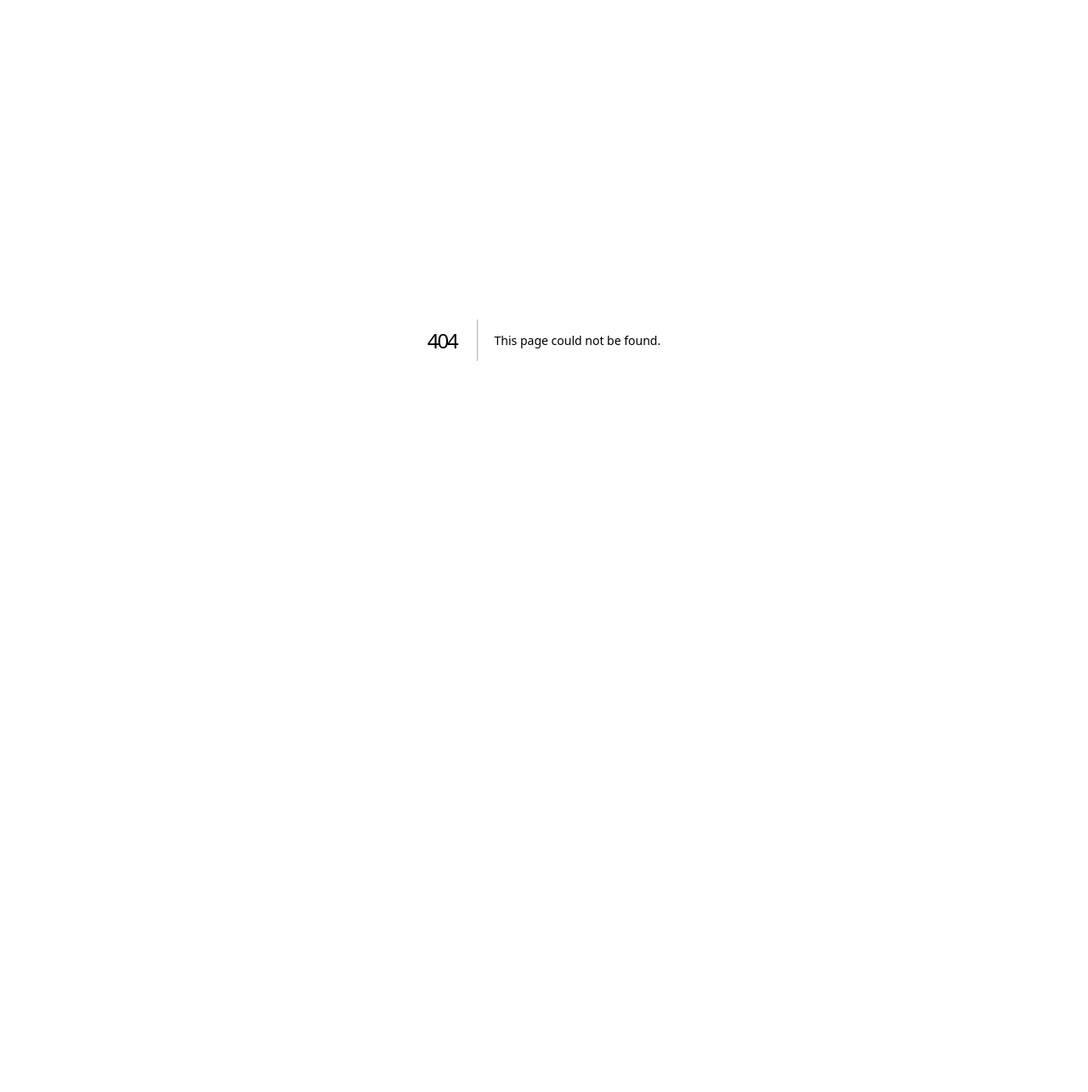
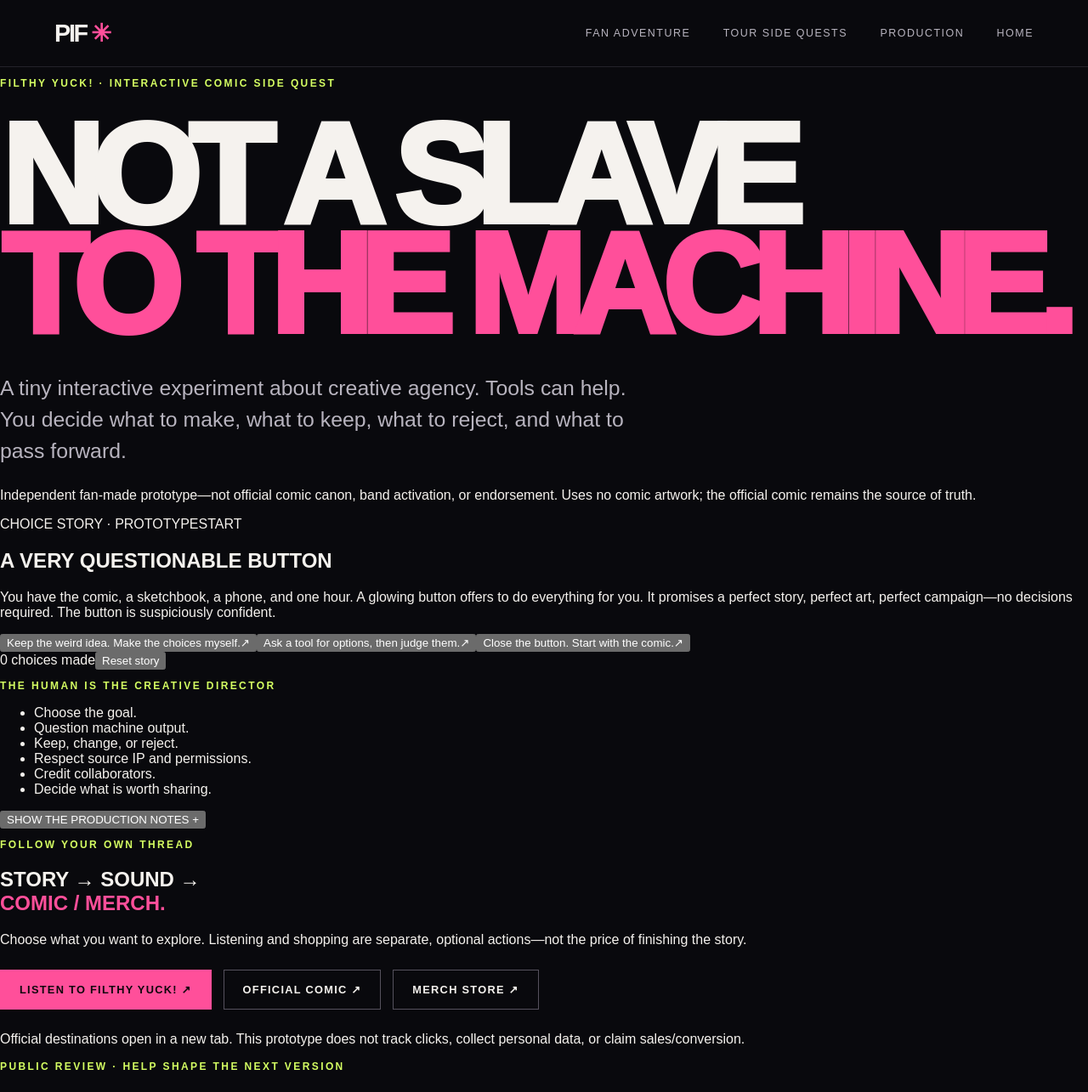
Before and after one commit to Loptr-Lab/pay-it-forward, a Next.js app: page /filthy-yuck in a window 1280 px wide. Before the commit this address had no page. Shown: the top 1285 px of the page at 85% size. Before the commit the page ends 800 px from the top, so only its background shows below. Built offline with nearby package versions, Linux system fonts and the light colour scheme.

Commit message:
Build interactive FILTHY YUCK public review prototype

```diff
--- /dev/null
+++ b/src/app/filthy-yuck/page.tsx
@@ -0,0 +1,59 @@
+"use client";
+
+import Link from "next/link";
+import { useState } from "react";
+import Breadcrumbs from "../components/Breadcrumbs";
+import { story, storyStart } from "./story";
+
+export default function FilthyYuckPage() {
+  const [nodeId, setNodeId] = useState(storyStart);
+  const [history, setHistory] = useState<string[]>([]);
+  const [showProcess, setShowProcess] = useState(false);
+  const node = story[nodeId];
+
+  function choose(next: string) {
+    setHistory((current) => [...current, nodeId]);
+    setNodeId(next);
+  }
+  function restart() {
+    setNodeId(storyStart);
+    setHistory([]);
+  }
+
+  return <main className="experience-page fy-page">
+    <header className="experience-nav"><Link href="/" className="wordmark">PIF<span>✳</span></Link><nav aria-label="Visitor pathways"><Link href="/adventure/">Fan adventure</Link><Link href="/tour-side-quests/">Tour side quests</Link><Link href="/every-day/#makers">Production</Link><Link href="/">Home</Link></nav></header>
+    <Breadcrumbs items={[{label:"Home",href:"/"},{label:"Fan Adventure",href:"/adventure/"},{label:"FILTHY YUCK!",href:"/filthy-yuck/"}]} />
+    <section className="fy-hero">
+      <p className="eyebrow">FILTHY YUCK! · INTERACTIVE COMIC SIDE QUEST</p>
+      <h1>NOT A SLAVE<br/><em>TO THE MACHINE.</em></h1>
+      <p className="experience-lede">A tiny interactive experiment about creative agency. Tools can help. You decide what to make, what to keep, what to reject, and what to pass forward.</p>
+      <p className="fy-disclaimer">Independent fan-made prototype—not official comic canon, band activation, or endorsement. Uses no comic artwork; the official comic remains the source of truth.</p>
+    </section>
+    <section className="fy-story-wrap" aria-label="Interactive story">
+      <div className="fy-story-panel">
+        <div className="fy-story-meta"><span>CHOICE STORY · PROTOTYPE</span><span>{history.length ? `STEP ${history.length + 1}` : "START"}</span></div>
+        <h2>{node.title}</h2>
+        <p>{node.text}</p>
+        {!node.ending && <div className="fy-choices" role="group" aria-label="Choose what happens next">{node.choices?.map((choice,index)=><button key={choice.next+index} onClick={()=>choose(choice.next)}>{choice.label}<span aria-hidden="true">↗</span></button>)}</div>}
+        {node.ending && <div className="fy-ending-actions"><p className="fy-ending-note">THE END OF THIS THREAD. YOUR NEXT MOVE IS YOURS.</p><button className="fy-restart" onClick={restart}>RESTART · EXPLORE ANOTHER CHOICE ↻</button><a className="fy-official-link" href="https://notatoymerch.myshopify.com/products/filthy-yuck-comic" target="_blank" rel="noreferrer">EXPLORE THE OFFICIAL COMIC ↗</a></div>}
+        <div className="fy-story-footer"><span>{history.length} choice{history.length===1?"":"s"} made</span><button onClick={restart} className="fy-small-reset">Reset story</button></div>
+      </div>
+      <aside className="fy-principles">
+        <p className="eyebrow">THE HUMAN IS THE CREATIVE DIRECTOR</p>
+        <ul><li>Choose the goal.</li><li>Question machine output.</li><li>Keep, change, or reject.</li><li>Respect source IP and permissions.</li><li>Credit collaborators.</li><li>Decide what is worth sharing.</li></ul>
+        <button className="fy-process-toggle" onClick={()=>setShowProcess((v)=>!v)} aria-expanded={showProcess}>{showProcess?"HIDE":"SHOW"} THE PRODUCTION NOTES {showProcess?"−":"+"}</button>
+        {showProcess && <div className="fy-process-notes"><strong>How this demo was made</strong><p>Human-authored story beats and choices; React state handles branching. No generative model runs in the experience. AI may assist a creator during development, but it is optional and is not the author or authority.</p><p>This is an Ink-inspired branching prototype, not yet compiled with the Ink runtime. The story source is kept separate so it can be ported to Ink and tested as a true Ink project next.</p></div>}
+      </aside>
+    </section>
+    <section className="fy-world-links">
+      <p className="eyebrow">FOLLOW YOUR OWN THREAD</p><h2>STORY → SOUND →<br/><em>COMIC / MERCH.</em></h2>
+      <p>Choose what you want to explore. Listening and shopping are separate, optional actions—not the price of finishing the story.</p>
+      <div className="hero-actions"><a className="button primary" href="https://music.apple.com/us/album/filthy-yuck/6803206084" target="_blank" rel="noreferrer">LISTEN TO FILTHY YUCK! ↗</a><a className="button secondary" href="https://notatoymerch.myshopify.com/products/filthy-yuck-comic" target="_blank" rel="noreferrer">OFFICIAL COMIC ↗</a><a className="button secondary" href="https://notatoymerch.myshopify.com/" target="_blank" rel="noreferrer">MERCH STORE ↗</a></div>
+      <p className="fy-note">Official destinations open in a new tab. This prototype does not track clicks, collect personal data, or claim sales/conversion.</p>
+    </section>
+    <section className="fy-review">
+      <p className="eyebrow">PUBLIC REVIEW · HELP SHAPE THE NEXT VERSION</p><h2>WHAT SHOULD<br/><em>STAY HUMAN?</em></h2><p>Does this make the creative choices visible? Is the story fun enough to explore? What should be improved before the Ink runtime, comic-specific canon, or additional media are added?</p><a className="button primary" href="https://github.com/Loptr-Lab/pay-it-forward/issues" target="_blank" rel="noreferrer">LEAVE PUBLIC FEEDBACK ↗</a><Link className="button secondary" href="/adventure/#filthy-yuck">BACK TO THE FAN ADVENTURE ↗</Link>
+    </section>
+    <footer className="experience-footer"><span>PLAY IT FORWARD ✳</span><span>HUMAN-LED · TOOL-OPTIONAL · FAN-LED</span><Link href="/">HOME ↑</Link></footer>
+  </main>;
+}
```
